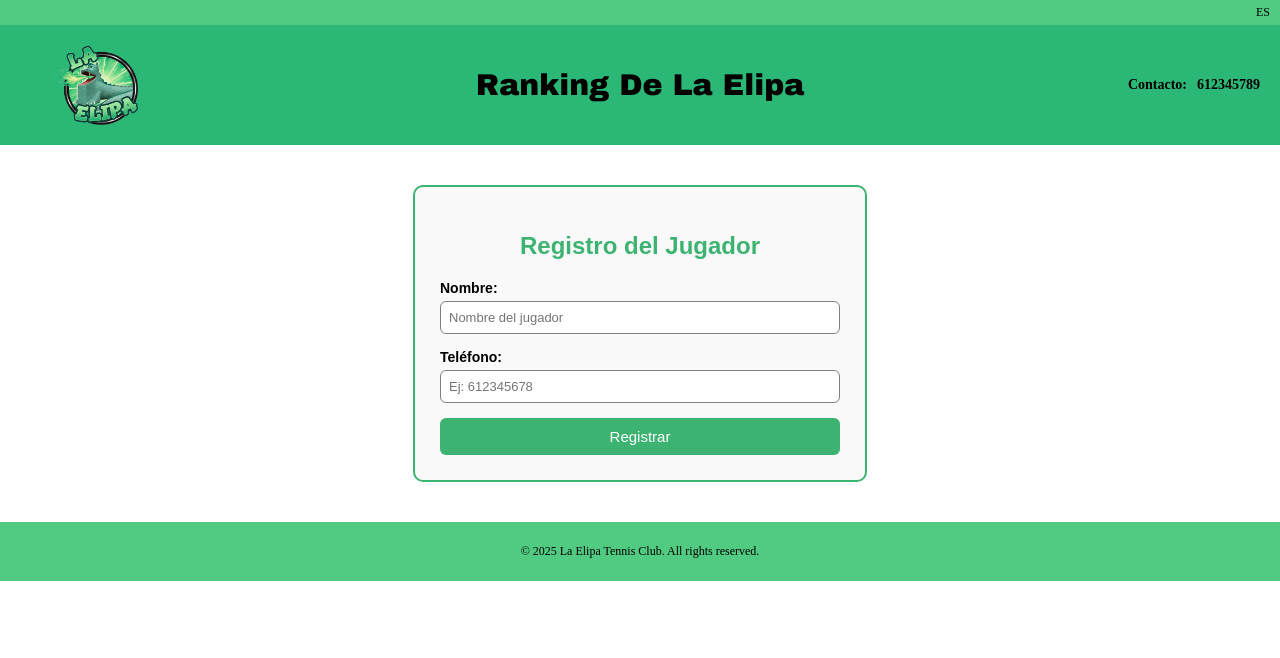
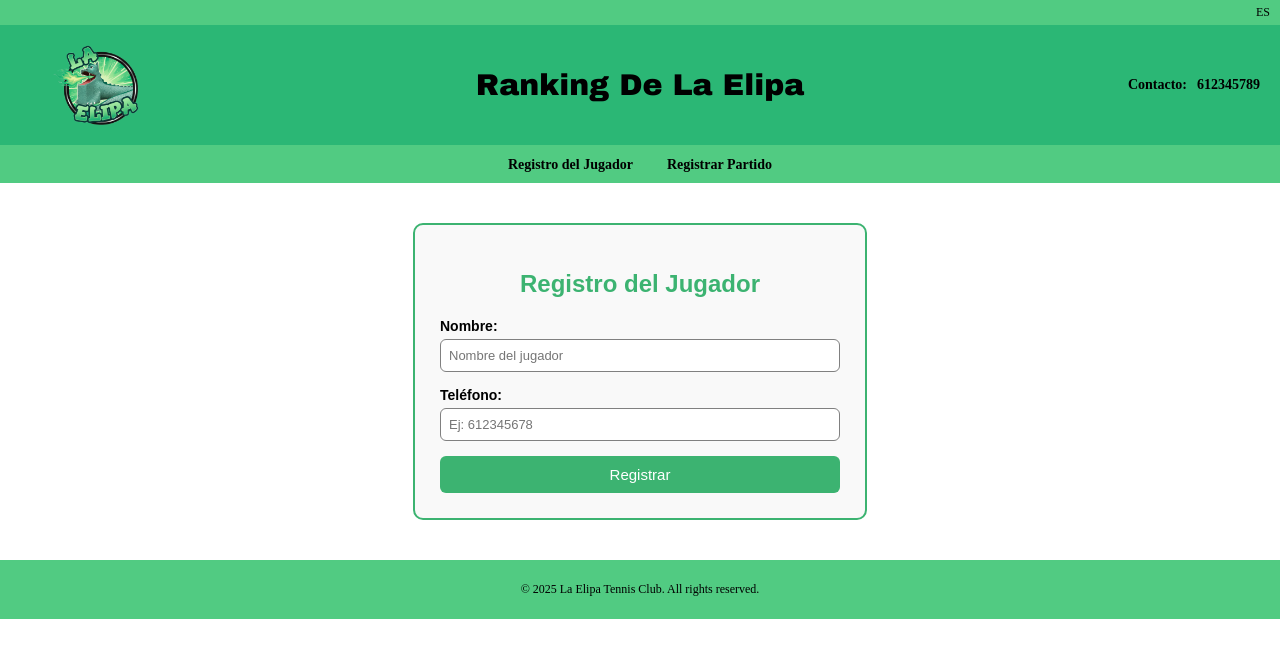
Before and after one commit to DavidRL77/la-elipa, a plain HTML site: page admin/registroJugador.html in a window 1280 px wide. Drawn offline with Linux system fonts and the light colour scheme.

Commit message:
Añadido la barra para navegar

```diff
--- a/admin/css/stylesRegistroJugador.css
+++ b/admin/css/stylesRegistroJugador.css
@@ -69,6 +69,33 @@ header p {
     text-align: right;
     font-size: 7px;
 }
+/* Barra de Navegador */
+.barra-navegacion {
+    background-color: #51cb82;
+    text-align: center;
+    padding: 10px 0;
+}
+
+.barra-navegacion a {
+    color: black;          /* color normal armonioso */
+    text-decoration: none;
+    font-weight: bold;
+    margin: 0 15px;
+    font-size: 14px;
+    transition: 0.3s;
+}
+
+.barra-navegacion a:hover {
+    color: seagreen;         /* color al pasar el ratón */
+}
+
+/* Evitar cambio de color al hacer clic o cuando ya se ha visitado */
+.barra-navegacion a:visited,
+.barra-navegacion a:active,
+.barra-navegacion a:focus {
+    color: #2a8f5a;
+}
+
 
 /* ==== FORMULARIO ==== */
 form {
--- a/admin/css/stylesRegistroPartido.css
+++ b/admin/css/stylesRegistroPartido.css
@@ -2,6 +2,7 @@ body {
     margin: 0;
     padding: 0;
 }
+
 footer {
     background-color: #51cb82;
     text-align: center;
@@ -67,6 +68,34 @@ header p {
     font-size: 7px;
 }
 
+/* Barra de navegador */
+.barra-navegacion {
+    background-color: #51cb82;
+    text-align: center;
+    padding: 10px 0;
+}
+
+.barra-navegacion a {
+    color: black;          /* color normal armonioso */
+    text-decoration: none;
+    font-weight: bold;
+    margin: 0 15px;
+    font-size: 14px;
+    transition: 0.3s;
+}
+
+.barra-navegacion a:hover {
+    color: seagreen;         /* color al pasar el ratón */
+}
+
+/* Evitar cambio de color al hacer clic o cuando ya se ha visitado */
+.barra-navegacion a:visited,
+.barra-navegacion a:active,
+.barra-navegacion a:focus {
+    color: #2a8f5a;
+}
+
+
 /* ==== FORMULARIO ==== */
 form {
     max-width: 500px;
@@ -107,6 +136,7 @@ textarea {
     border-radius: 6px;
     font-size: 13px;
 }
+
 textarea {
     resize: none;
     height: 80px;
--- a/admin/registroJugador.html
+++ b/admin/registroJugador.html
@@ -27,6 +27,11 @@
             <h1>612345789</h1>
         </div>
     </div>
+    <nav class="barra-navegacion">
+        <a href="registroJugador.html">Registro del Jugador</a>
+        <a href="registroPartido.html">Registrar Partido</a>
+    </nav>
+
 
     <main>
         <form>
```
Also changed, not shown: admin/registroPartido.html (+5 -0 lines).
